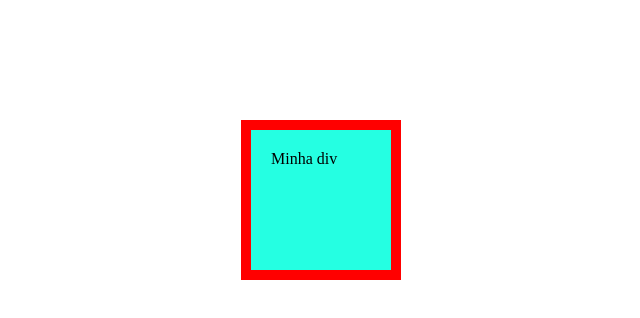
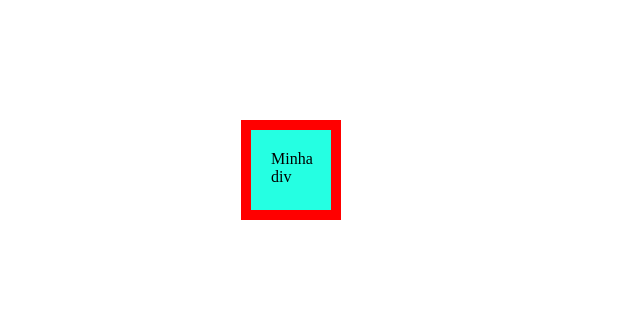
Before and after one commit to santosxis/Projeto-Mario-Conversor-Money, a plain HTML site: page DevClub-aulas/HTML/boxsizing.html in a window 1280 px wide. Shown: the whole page, without its empty margins (187-827 px from the left). Drawn offline with Linux system fonts and the light colour scheme; files that its build step writes are made by us from their sources.

Commit message:
Update box.css
alteração-css-box-sizing

```diff
--- a/DevClub-aulas/CSS/box.css
+++ b/DevClub-aulas/CSS/box.css
@@ -1,5 +1,5 @@
 *{
-    box-sizing: content-box; /* É A MELHOR OPÇÃO DE USO DO QUE O CONTENT-BOX*/
+    box-sizing: border-box; /* É A MELHOR OPÇÃO DE USO DO QUE O CONTENT-BOX*/
 
 }
 
```
